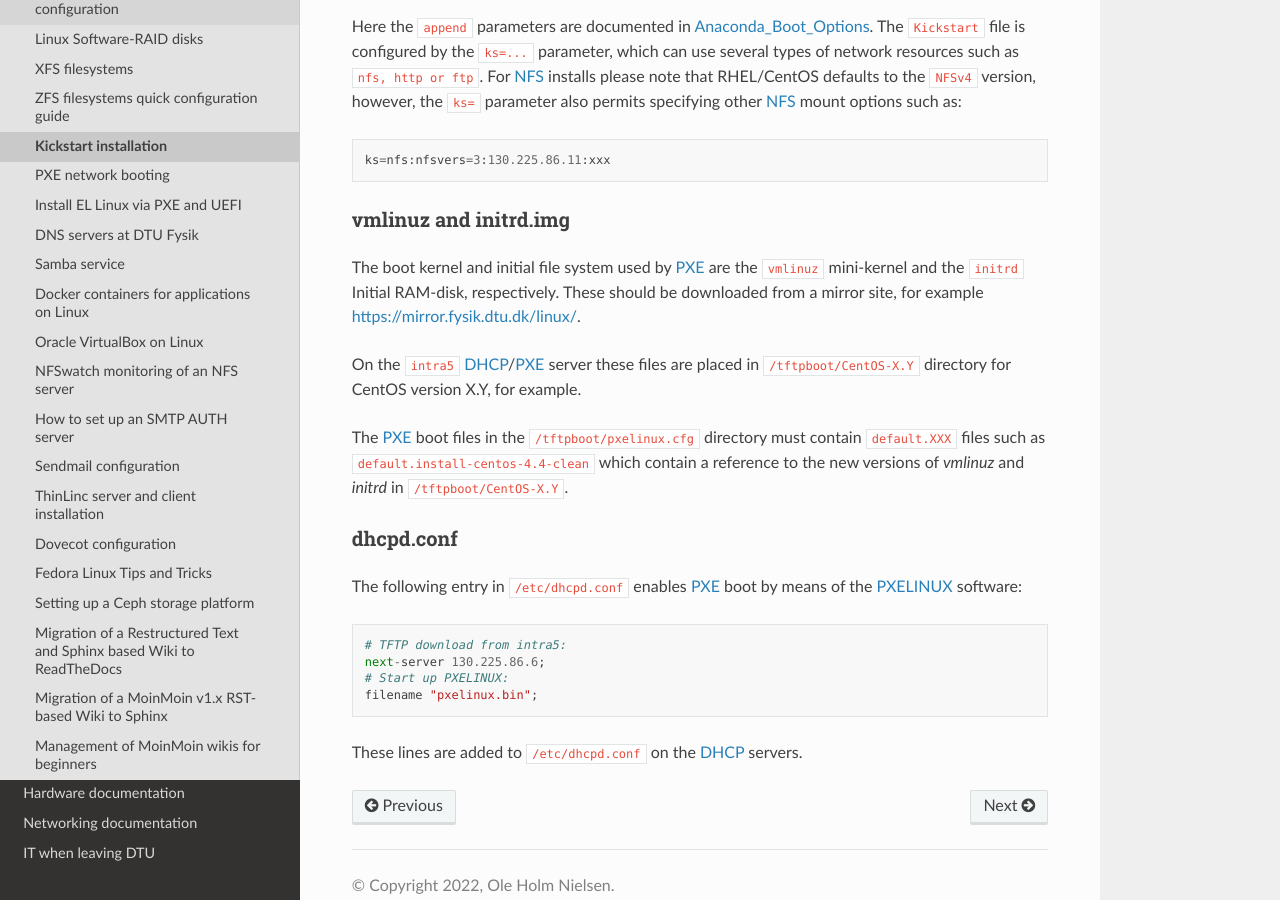
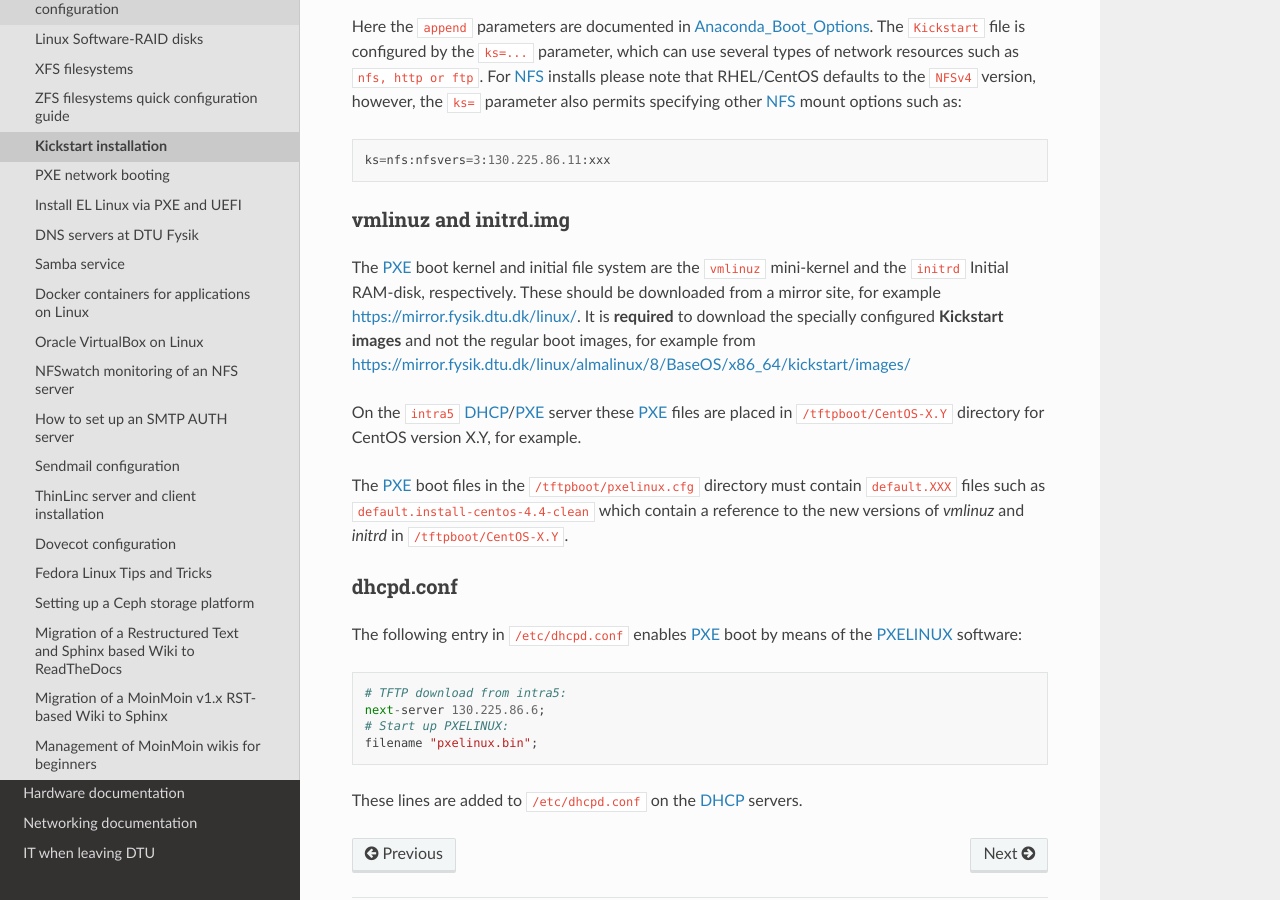
Before and after one commit to OleHolmNielsen/ITwiki, a Sphinx documentation site: the page built from docs/Kickstart.rst, in a window 1280 px wide and 900 px high, scrolled down 1170 px. Built offline with Sphinx 7.4.7 and the Read the Docs theme 2.0.0, drawn with Linux system fonts in a browser that asks for light colours.

Commit message:
Document Kickstart images

```diff
--- a/docs/Kickstart.rst
+++ b/docs/Kickstart.rst
@@ -62,10 +62,12 @@ however, the ``ks=`` parameter also permits specifying other NFS_ mount options
 vmlinuz and initrd.img
 ----------------------
 
-The boot kernel and initial file system used by PXE_ are the ``vmlinuz`` mini-kernel and the ``initrd`` Initial RAM-disk,  respectively.
+The PXE_ boot kernel and initial file system are the ``vmlinuz`` mini-kernel and the ``initrd`` Initial RAM-disk,  respectively.
 These should be downloaded from a mirror site, for example https://mirror.fysik.dtu.dk/linux/.
+It is **required** to download the specially configured **Kickstart images** and not the regular boot images, for example from
+https://mirror.fysik.dtu.dk/linux/almalinux/8/BaseOS/x86_64/kickstart/images/
 
-On the ``intra5`` DHCP_/PXE_ server these files are placed in ``/tftpboot/CentOS-X.Y`` directory for CentOS version X.Y, for example.
+On the ``intra5`` DHCP_/PXE_ server these PXE_ files are placed in ``/tftpboot/CentOS-X.Y`` directory for CentOS version X.Y, for example.
 
 The PXE_ boot files in the ``/tftpboot/pxelinux.cfg`` directory must contain
 ``default.XXX`` files such as ``default.install-centos-4.4-clean`` which contain a reference to the new versions
```
